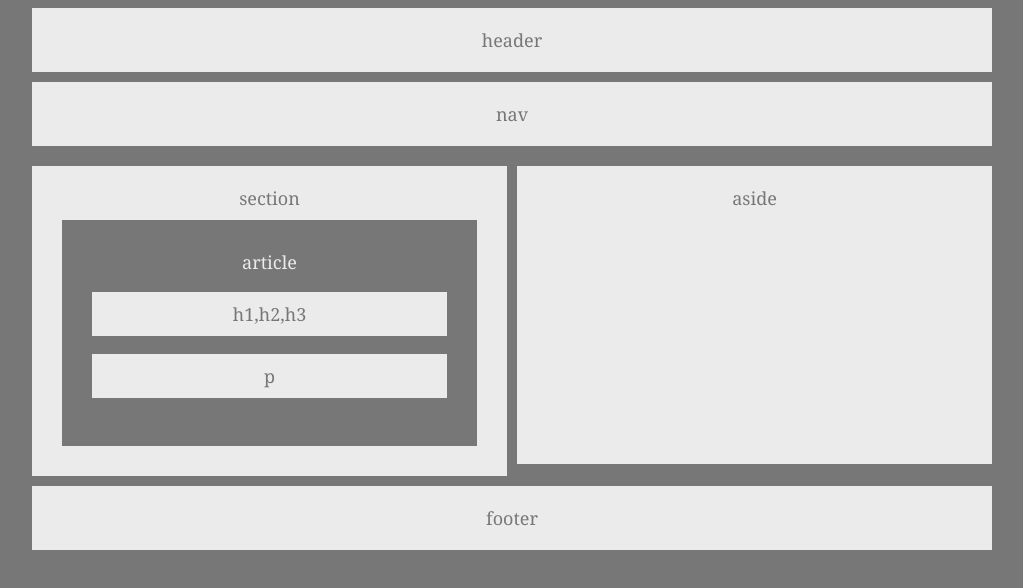
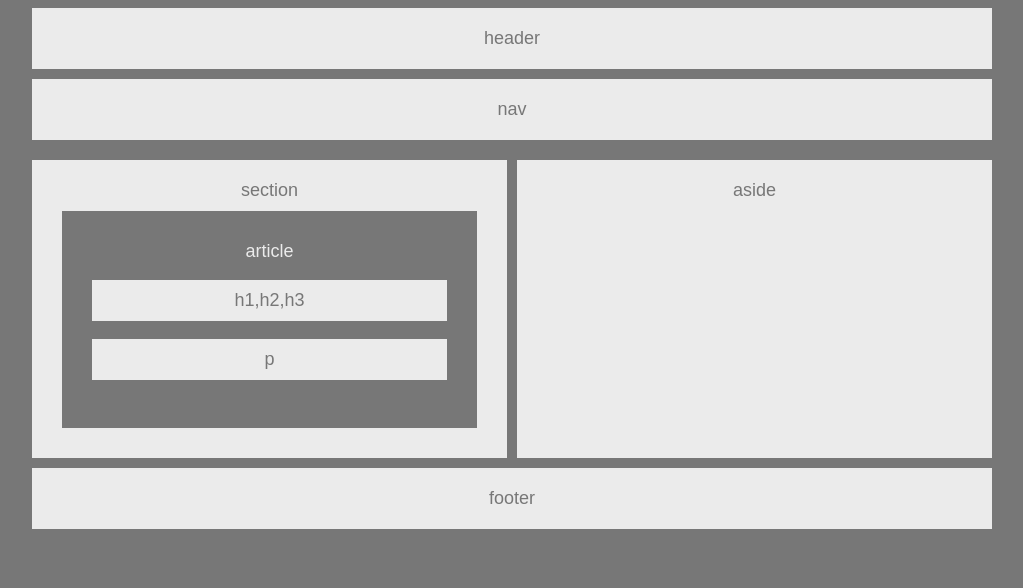
Before and after one commit to fersoy/easier-homework, a plain HTML site: page index.html in a window 1280 px wide. Shown: the top 588 px of the page, without its empty margins (176-1199 px from the left). Drawn offline with Linux system fonts and the light colour scheme.

Commit message:
initial commit

```diff
--- a/style.css
+++ b/style.css
@@ -1,6 +1,6 @@
 
 body{
-    font-family: Georgia, 'Times New Roman', Times, serif;
+    font-family: Arial, Helvetica, sans-serif;;
     color: #777;
     background-color: #777;
     width: 960px;
```
